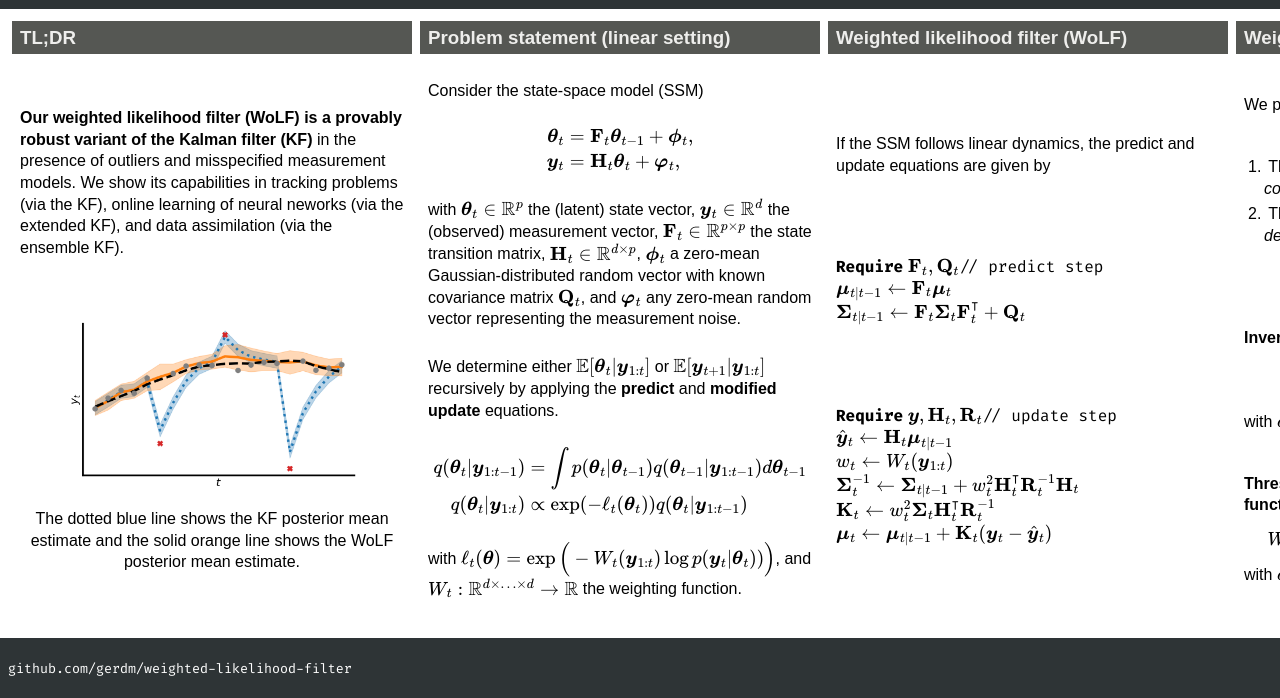
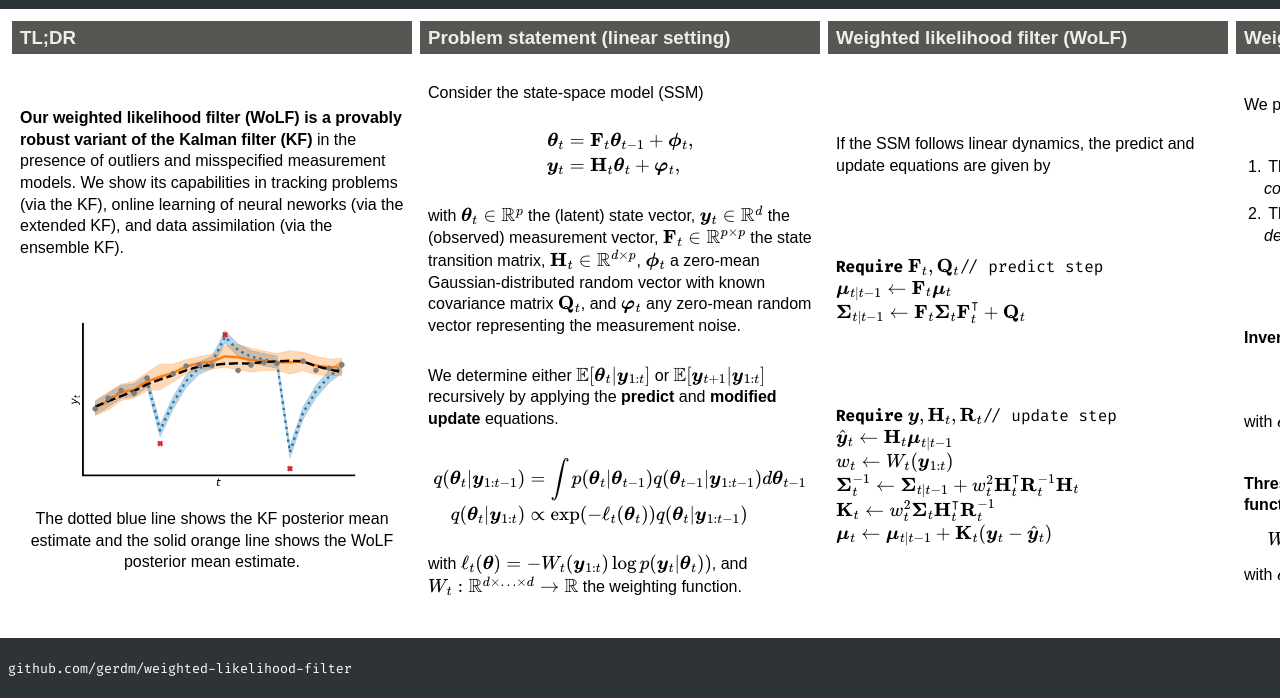
Before and after one commit to gerdm/weighted-likelihood-filter, a plain HTML site: page docs/index.html in a window 1280 px wide. Shown: the part 102-800 px from the top of the page. Drawn offline with nearby package versions, Linux system fonts and the light colour scheme; a web font is replaced by a local one.

Commit message:
fix: index.html
Fix loss function

```diff
--- a/docs/index.html
+++ b/docs/index.html
@@ -122,7 +122,7 @@ q(\bm\theta_t \vert \bm y_{1:t-1})
 $$
 
 <p>
-with \(\ell_t(\bm\theta) = \exp\Big(-W_t(\bm y_{1:t})\log p(\bm y_t \vert \bm\theta_t))\Big)\), and
+with \( \ell_t(\bm\theta) = -W_t(\bm y_{1:t})\log p(\bm y_t \vert \bm\theta_t)) \), and
 \(W_t: \mathbb{R}^{d\times\ldots\times d} \to \mathbb{R}\) the weighting function.
 </p>
 </article>
```
